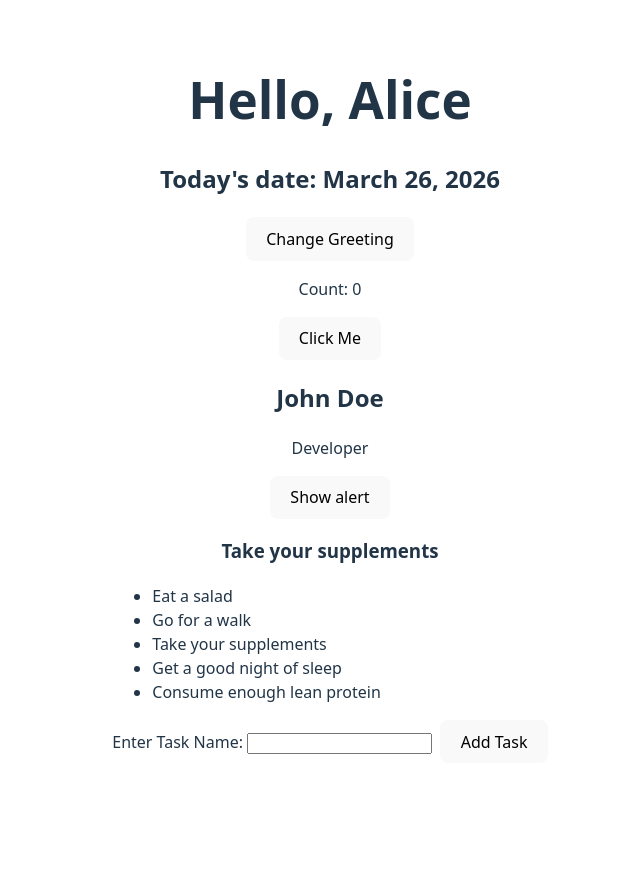
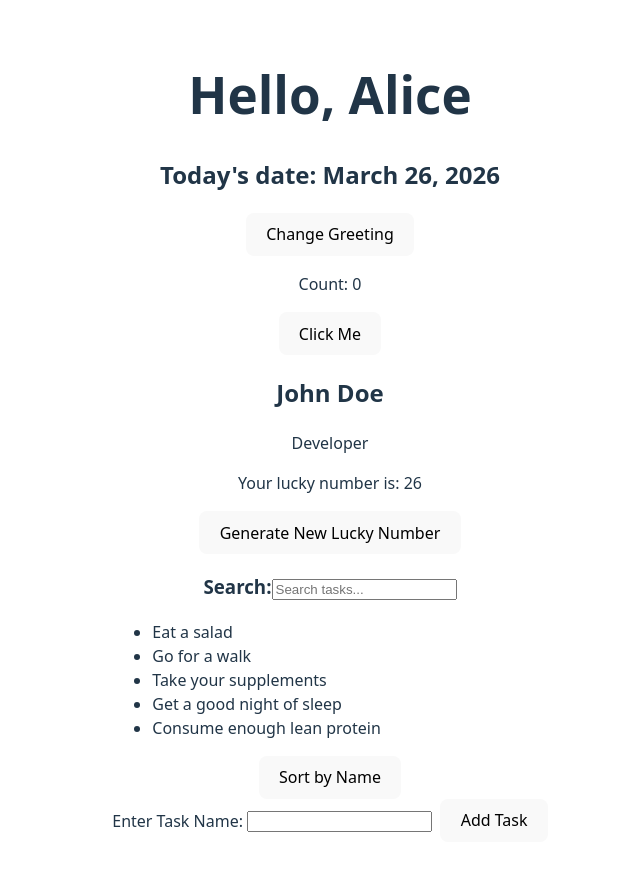
Before and after one commit to gitjnichols3/INF655_midterm, a React (Vite) app: page / in a window 1280 px wide. Shown: the top 870 px of the page, without its empty margins (310-950 px from the left). Before the commit the page ends 800 px from the top, so only its background shows below. Built offline with nearby package versions, Linux system fonts and the light colour scheme.

Commit message:
Tasks 2 and 3 complete (except comments)

```diff
--- a/src/App.jsx
+++ b/src/App.jsx
@@ -41,15 +41,9 @@ function App() {
 
       <UserInfo handleClick={handleAlert} />
 
-      <TaskComponent task={getRandomTask()} />
+      <TaskComponent tasks={tasks} />
 
-      <ul>
-        {
-          tasks.map(task => (
-            <li key={task.id}> {task.name}</li>
-          ))
-          }
-      </ul>
+
       <TaskForm />
     </div>
   );
--- a/src/components/TaskComponent.jsx
+++ b/src/components/TaskComponent.jsx
@@ -1,6 +1,34 @@
+import { useState } from 'react';
+
 function TaskComponent(props){
+
+
+const [input, setInput] = useState("");
+
+const [sort, setSort] = useState(false);
+
+const filteredTasks = props.tasks.filter(task =>
+  task.name.toLowerCase().includes(input.toLowerCase())
+);
+
+const displayedTasks = sort
+  ? [...filteredTasks].sort((a, b) => a.name.localeCompare(b.name))
+  : filteredTasks;
+
       return (
-      <h3>{props.task.name}</h3>
+        <>
+        <h3>Search:
+          <input type="text" placeholder="Search tasks..." value={input} onChange={e => setInput(e.target.value)}></input>
+        </h3>
+        <ul>
+          {displayedTasks.map(task => (
+            <li key={task.id}>
+              {task.name}
+            </li>
+          ))}
+        </ul>
+         <button onClick={() => setSort(!sort)}>{sort ? "Show Original Order" : "Sort by Name"}</button>
+        </>
   );
 }
 
--- a/src/components/UserInfo.jsx
+++ b/src/components/UserInfo.jsx
@@ -3,16 +3,25 @@ import React from "react";
 export default class UserInfo extends React.Component {
     state = {
         name: "John Doe",
-        profession: "Developer"
+        profession: "Developer",
+        luckyNumber: Math.floor(Math.random() * 100) + 1 /* generates an initial random number between 1 and 100 */
     };
+
+    /* method generates a new lucky number and updates state */
+    generateLuckyNumber = () => {
+        const newNumber = Math.floor(Math.random() * 100) + 1;
+        this.setState({ luckyNumber: newNumber });
+    }
 
     render() {
         return (
             <div>
                 <h2>{this.state.name}</h2>
                 <p>{this.state.profession}</p>
+                <p>Your lucky number is: {this.state.luckyNumber}</p> {/* Displays number */}
+                <button onClick={this.generateLuckyNumber}>Generate New Lucky Number</button><br />{/* Calls the method to generate a new number */}
 
-                <button onClick={this.props.handleClick}>Show alert</button>
+                {/* <button onClick={this.props.handleClick}>Show alert</button>  Remnant from Assignment 2 disabled*/}
 
             </div>
         );
```
